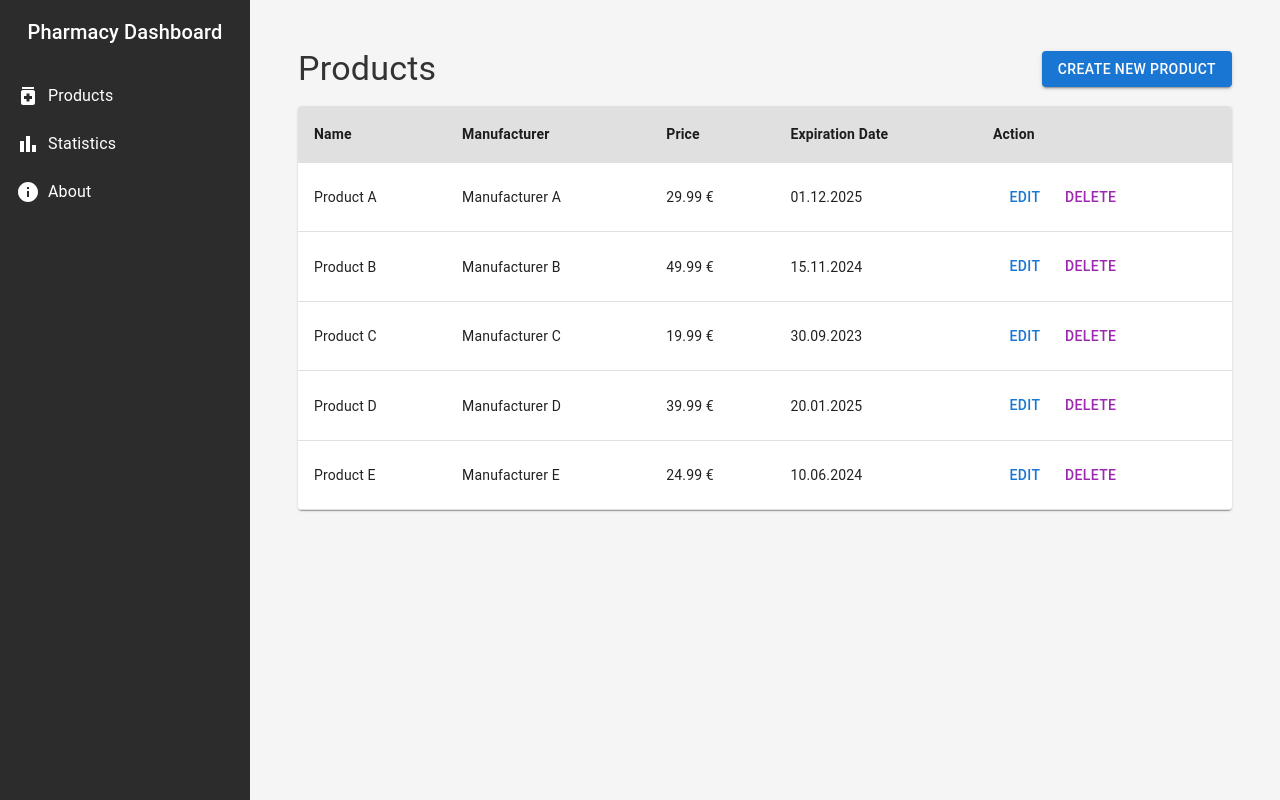
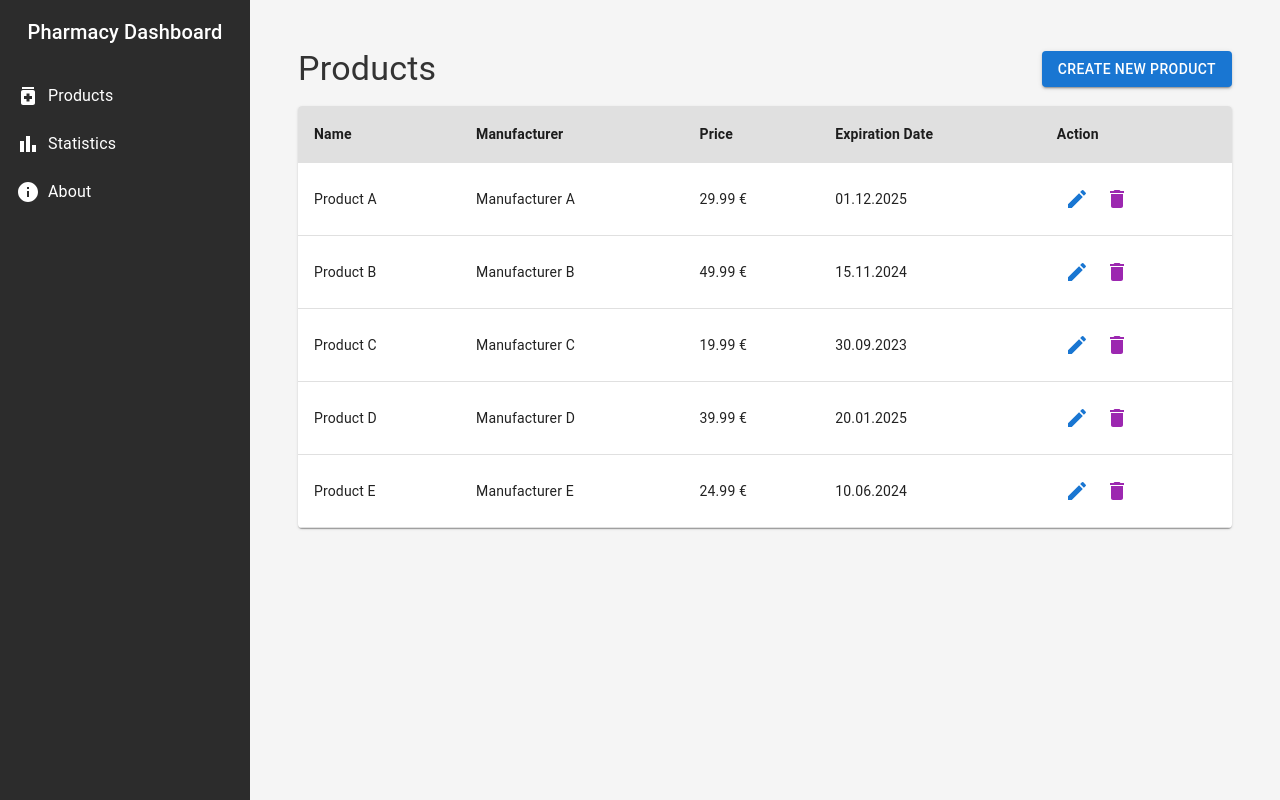
Before and after one commit to msutic/pharmacy-app, a React app: page / in a window 1280 px wide. Built offline with nearby package versions, Linux system fonts and the light colour scheme; the HTML template or start-up script is replaced by a standard one.

Commit message:
Add edit/delete icons

```diff
--- a/src/components/data-table/DataTable.tsx
+++ b/src/components/data-table/DataTable.tsx
@@ -1,3 +1,4 @@
+import { Children, useState } from 'react';
 import {
   Table,
   TableBody,
@@ -6,9 +7,10 @@
   TableHead,
   TableRow,
   Paper,
-  Button,
+  IconButton,
 } from '@mui/material';
-import { Children, useState } from 'react';
+import EditIcon from '@mui/icons-material/Edit';
+import DeleteIcon from '@mui/icons-material/Delete';
 import './DataTable.scss';
 
 interface Column {
@@ -59,18 +61,18 @@
                   <TableCell key={column.id}>
                     {column.id === 'action' ? (
                       <>
-                        <Button
+                        <IconButton
                           onClick={() => handleEdit(row.id)}
                           color="primary"
                         >
-                          Edit
-                        </Button>
-                        <Button
+                          <EditIcon />
+                        </IconButton>
+                        <IconButton
                           onClick={() => handleDelete(row.id)}
                           color="secondary"
                         >
-                          Delete
-                        </Button>
+                          <DeleteIcon />
+                        </IconButton>
                       </>
                     ) : (
                       row[column.id as keyof T]
```
